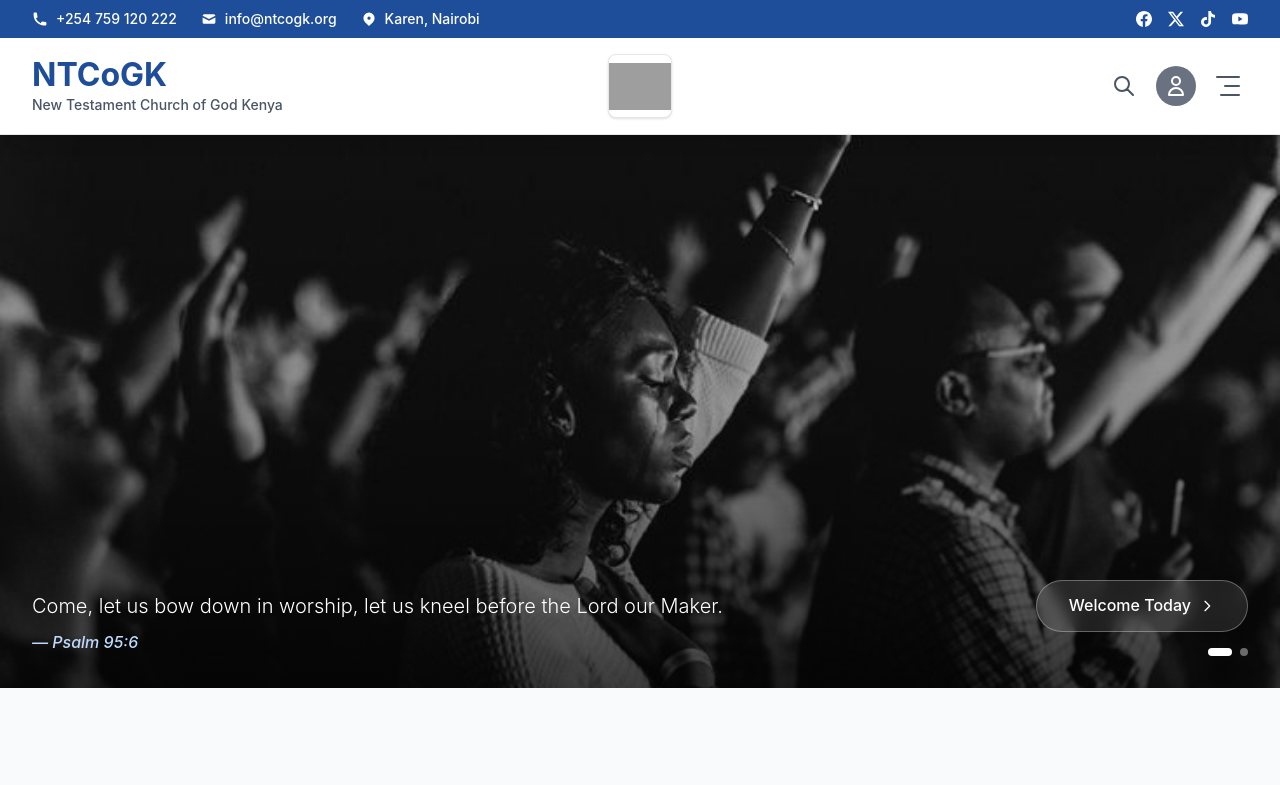
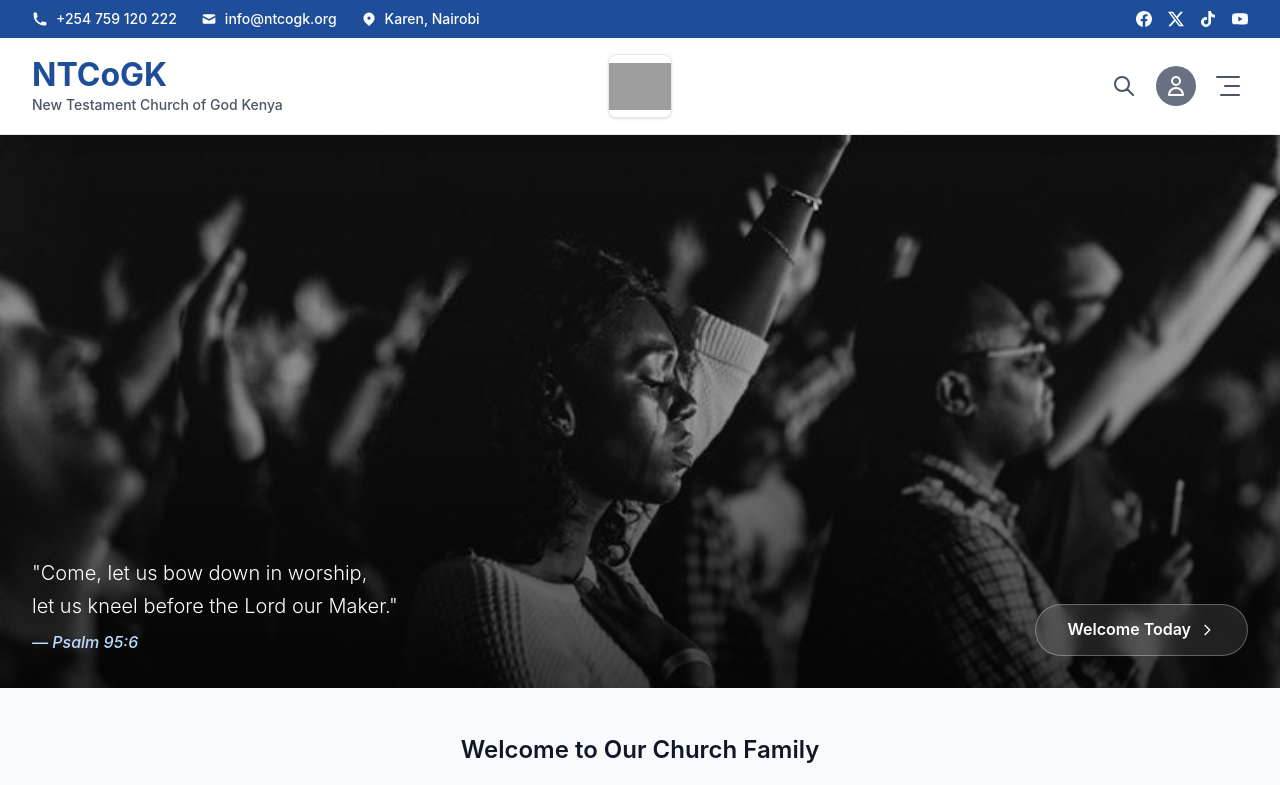
Before and after one commit to Omillo-Charles/New-Testament, a Next.js app: page / in a window 1280 px wide. Shown: the top 785 px of the page. Built offline with nearby package versions, Linux system fonts and the light colour scheme; grey boxes are pictures that could not be loaded; a web font is replaced by a local one.

Commit message:
remove the carousel functionality from the hero section

```diff
--- a/app/page.js
+++ b/app/page.js
@@ -41,7 +41,7 @@ export default function Home() {
       <HeroSection />
 
       {/* Ministries Section */}
-      <section className="relative py-24 px-4 sm:px-6 lg:px-8 bg-gray-50">
+      <section className="relative py-12 px-4 sm:px-6 lg:px-8 bg-gray-50">
         <div className="max-w-7xl mx-auto">
           {/* Section Header */}
           <div className="text-center mb-16">
--- a/components/hero.jsx
+++ b/components/hero.jsx
@@ -4,150 +4,52 @@ import React, { useState, useEffect } from "react";
 
 const HeroSection = () => {
   const [isVisible, setIsVisible] = useState(false);
-  const [currentSlide, setCurrentSlide] = useState(0);
-
-  const slides = [
-    {
-      type: "scripture",
-      background: "/newHero/hero.jpg",
-      content: {
-        quote: "Come, let us bow down in worship, let us kneel before the Lord our Maker.",
-        reference: "— Psalm 95:6"
-      }
-    },
-    {
-      type: "bishop",
-      background: "/clergyImages/clergy1.png",
-      content: {
-        title: "Welcome to NTCoGK",
-        message: "Grace and peace to you in the name of our Lord Jesus Christ. We are delighted to welcome you to the New Testament Church of God Kenya family. Here, you will find a community rooted in faith, love, and service to God and one another.",
-        author: "Bishop Francis Wamweya",
-        position: "National Bishop, NTCoGK"
-      }
-    }
-  ];
 
   useEffect(() => {
     setIsVisible(true);
-
-    // Auto-advance slides every 8 seconds
-    const interval = setInterval(() => {
-      setCurrentSlide((prev) => (prev + 1) % slides.length);
-    }, 8000);
-
-    return () => clearInterval(interval);
-  }, [slides.length]);
-
-  const goToSlide = (index) => {
-    setCurrentSlide(index);
-  };
+  }, []);
 
   return (
     <section className="relative h-[70vh] flex items-end overflow-hidden">
-      {/* Background Images */}
-      {slides.map((slide, index) => (
-        <div
-          key={index}
-          className={`absolute inset-0 z-0 transition-all duration-1500 ease-in-out ${currentSlide === index ? 'opacity-100' : 'opacity-0'
-            }`}
-        >
+      {/* Background Image */}
+      <div className="absolute inset-0 z-0">
         <img
-            src={slide.background}
-            alt={slide.type === 'scripture' ? 'Church worship background' : 'Bishop Francis Wamweya'}
-            className={`w-full h-full ${slide.type === 'bishop' ? 'object-cover' : 'object-cover'
-              }`}
-            style={slide.type === 'bishop' ? { objectPosition: 'center 25%' } : {}}
+          src="/newHero/hero.jpg"
+          alt="Church worship background"
+          className="w-full h-full object-cover"
         />
-          <div className={`absolute inset-0 ${slide.type === 'bishop'
-            ? 'bg-gradient-to-t from-black/80 via-black/50 to-black/30'
-            : 'bg-gradient-to-t from-black/70 via-black/20 to-transparent'
-            }`}></div>
+        <div className="absolute inset-0 bg-gradient-to-t from-black/70 via-black/20 to-transparent"></div>
       </div>
-      ))}
 
-      {/* Slide Content */}
+      {/* Content */}
       <div className="relative z-20 w-full pb-8 px-4 sm:px-6 lg:px-8">
         <div className="max-w-7xl mx-auto">
           <div className="flex items-end justify-between">
-            {/* Left Content */}
-            <div className="relative">
-              {/* Scripture Slide Content */}
-              <div className={`transition-all duration-1500 ease-in-out ${currentSlide === 0
-                ? 'opacity-100 translate-y-0'
-                : 'opacity-0 translate-y-4 absolute inset-0'
-                }`}>
-                <div>
+            {/* Scripture Quote - Left Side */}
+            <div className={`transition-all duration-1500 ${isVisible ? 'opacity-100 translate-y-0' : 'opacity-0 translate-y-8'}`}>
               <blockquote className="text-lg md:text-xl font-light text-white mb-2 leading-relaxed">
-                    {slides[0].content.quote}
+                "Come, let us bow down in worship,<br />
+                let us kneel before the Lord our Maker."
               </blockquote>
               <cite className="text-sm md:text-base text-blue-200 font-medium">
-                    {slides[0].content.reference}
+                — Psalm 95:6
               </cite>
             </div>
-              </div>
 
-              {/* Bishop Welcome Slide Content */}
-              <div className={`transition-all duration-1500 ease-in-out ${currentSlide === 1
-                ? 'opacity-100 translate-y-0'
-                : 'opacity-0 translate-y-4 absolute inset-0'
-                }`}>
-                <div className="max-w-2xl">
-                  <p className="text-base md:text-lg text-white/90 mb-4 leading-relaxed">
-                    {slides[1].content.message}
-                  </p>
-                </div>
-              </div>
-            </div>
-
-            {/* Right Side - Welcome Button and Carousel Dots */}
-            <div className="flex flex-col items-end gap-4">
-              {/* Welcome Button (only on scripture slide) or Bishop Name (on bishop slide) */}
-              <div className="relative">
-                {/* Welcome Button for Scripture Slide */}
-                <div className={`transition-all duration-1500 ease-in-out ${currentSlide === 0
-                  ? 'opacity-100 translate-y-0'
-                  : 'opacity-0 translate-y-4 absolute inset-0'
-                  }`}>
-                  <button className="group relative bg-white/10 backdrop-blur-sm border border-white/30 text-white font-semibold py-3 px-8 rounded-full transition-all duration-300 transform hover:scale-105 hover:bg-white/20 hover:shadow-xl hover:shadow-white/20">
+            {/* Welcome Button - Right Side (Desktop only) */}
+            <div className={`hidden lg:block transition-all duration-1500 delay-300 ${isVisible ? 'opacity-100 translate-y-0' : 'opacity-0 translate-y-8'}`}>
+              <a
+                href="https://auth.ntcogk.org"
+                target="_self"
+                className="group relative bg-white/10 backdrop-blur-sm border border-white/30 text-white font-semibold py-3 px-8 rounded-full transition-all duration-300 transform hover:scale-105 hover:bg-white/20 hover:shadow-xl hover:shadow-white/20 inline-flex items-center"
+              >
                 <span className="flex items-center gap-2">
                   Welcome Today
                   <svg className="w-4 h-4 transition-transform duration-300 group-hover:translate-x-1" fill="none" stroke="currentColor" viewBox="0 0 24 24">
                     <path strokeLinecap="round" strokeLinejoin="round" strokeWidth={2} d="M9 5l7 7-7 7" />
                   </svg>
                 </span>
-                  </button>
-                </div>
-
-                {/* Bishop Name for Bishop Slide */}
-                <div className={`transition-all duration-1500 ease-in-out ${currentSlide === 1
-                  ? 'opacity-100 translate-y-0'
-                  : 'opacity-0 translate-y-4 absolute inset-0'
-                  }`}>
-                  <div className="text-right">
-                    <p className="text-xl md:text-2xl font-semibold text-white">
-                      Bishop Francis Wamweya
-                    </p>
-                    <p className="text-sm md:text-base text-blue-200">
-                      National Bishop, NTCoGK
-                    </p>
-                  </div>
-                </div>
-              </div>
-
-              {/* Carousel Dots */}
-              <div className="flex gap-2">
-                {slides.map((_, index) => (
-                  <button
-                    key={index}
-                    onClick={() => goToSlide(index)}
-                    className={`w-2 h-2 rounded-full transition-all duration-300 ${currentSlide === index
-                      ? 'bg-white w-6'
-                      : 'bg-white/40 hover:bg-white/60'
-                      }`}
-                    aria-label={`Go to slide ${index + 1}`}
-                  />
-                ))}
-              </div>
+              </a>
             </div>
           </div>
         </div>
```
Lines whose indentation alone changed are shown as unchanged.
